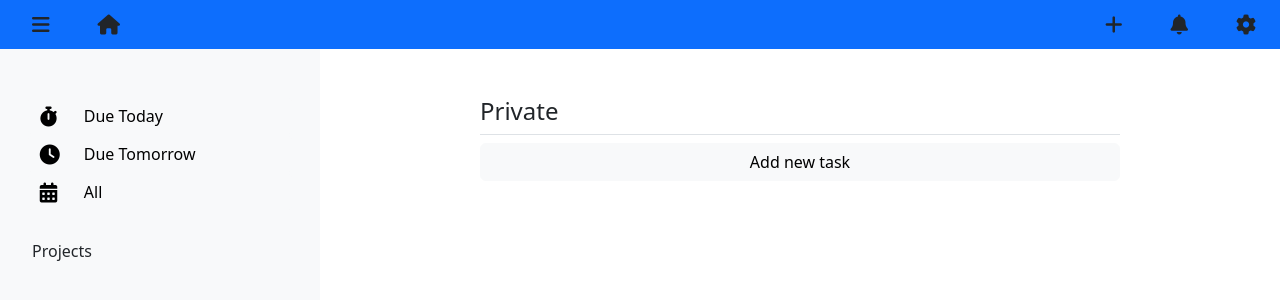
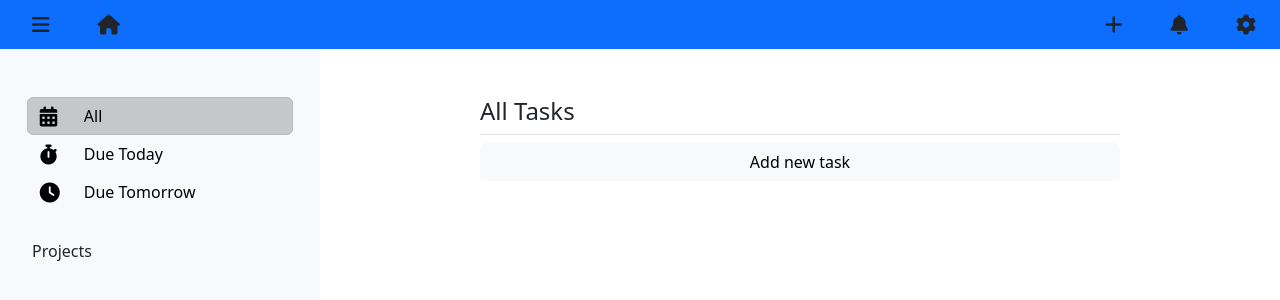
Before and after one commit to LeStuder/TodoList, a website built with webpack: page dist/index.html in a window 1280 px wide. Built offline with nearby package versions, Linux system fonts and the light colour scheme.

Commit message:
add dynamic creation of view elements
initialize all views at first page load with correct dates
and save them in sessionStorage

from sessionStorage DOM-elements are created from these views.

the active view is saved in the sessionStorage and indicated by
indicateActiveView()

With the ID of the activeView we will be able to filter task-lists
by date which is initialized at each page-load aswell.

```diff
--- a/src/js/coordinator.js
+++ b/src/js/coordinator.js
@@ -3,11 +3,15 @@ import dataStructurer from "./dataStructurer.js";
 import domCreator from "./domCreator.js";
 
 const coordinateInitialLoad = function () {
-    //TODO --> Load allProjects and allTasks from Storage
+    const viewsCollection = dataStructurer.createViewsCollection();
+    dataStorage.saveSessionStorage("allViews", viewsCollection);
+    dataStorage.saveSessionStorage("currentView", 1);
 
     domCreator.drawAllProjectsToSidebar();
     domCreator.drawVisibleTasksToTasklist();
     domCreator.drawNewTaskButtonToTasklist();
+    domCreator.drawAllViewsToSidebar();
+    domCreator.indicateCurrentView();
 };
 
 export default {
--- a/src/js/dataStorage.js
+++ b/src/js/dataStorage.js
@@ -1,6 +1,6 @@
 import dataStructurer from "./dataStructurer";
 
-const _load = function (id) {
+const _loadLocalStorage = function (id) {
     const obj = localStorage.getItem(id);
 
     if (obj === null) {
@@ -10,8 +10,17 @@ const _load = function (id) {
     }
 };
 
-const _save = function (id, dataObj) {
+const _saveLocalStorage = function (id, dataObj) {
     localStorage.setItem(id, JSON.stringify(dataObj));
+};
+
+const loadSessionStorage = function (id) {
+    const obj = sessionStorage.getItem(id);
+    return JSON.parse(obj);
+};
+
+const saveSessionStorage = function (id, dataObj) {
+    sessionStorage.setItem(id, JSON.stringify(dataObj));
 };
 
 const _assignUniqueID = function (type, obj) {
@@ -35,27 +44,27 @@ const _assignUniqueID = function (type, obj) {
 };
 
 const getAllTasks = function () {
-    return _load("tasks");
+    return _loadLocalStorage("tasks");
 };
 
 const getAllProjects = function () {
-    return _load("projects");
+    return _loadLocalStorage("projects");
 };
 
 const _getAllParameters = function () {
-    return _load("parameters");
+    return _loadLocalStorage("parameters");
 };
 
 const _setAllTasks = function (allTasks) {
-    _save("tasks", allTasks);
+    _saveLocalStorage("tasks", allTasks);
 };
 
 const _setAllProjects = function (allProjects) {
-    _save("projects", allProjects);
+    _saveLocalStorage("projects", allProjects);
 };
 
 const _setAllParameters = function (allParameters) {
-    _save("parameters", allParameters);
+    _saveLocalStorage("parameters", allParameters);
 };
 
 const removeProjectFromTasks = function (id) {
@@ -122,8 +131,10 @@ const setTaskStatus = function (id, done) {
 };
 
 export default {
-    // _load,
-    // _save,
+    // _loadLocalStorage,
+    // _saveLocalStorage,
+    loadSessionStorage,
+    saveSessionStorage,
     getAllTasks,
     getAllProjects,
     addTask,
--- a/src/js/dataStructurer.js
+++ b/src/js/dataStructurer.js
@@ -1,4 +1,5 @@
 import dataStorage from "./dataStorage";
+import utility from "./utility";
 
 const createTaskObj = function (title, description, projectID, date, done) {
     return { title: title, description: description, projectID: projectID, date: date, done: done };
@@ -8,7 +9,30 @@ const getAllVisibleTasks = function () {
     return dataStorage.getAllTasks();
 };
 
+const createViewsCollection = function () {
+    const today = new Date();
+    const tomorrow = new Date(today);
+    tomorrow.setDate(tomorrow.getDate() + 1);
+
+    const viewsCollection = {
+        1: { viewName: "All", date: "1900-01-01", iconElem: `<i class="fas fa-lg fa-calendar-alt"></i>` },
+        2: {
+            viewName: "Due Today",
+            date: utility.formatDateString(today),
+            iconElem: `<i class="fas fa-lg fa-stopwatch"></i>`,
+        },
+        3: {
+            viewName: "Due Tomorrow",
+            date: utility.formatDateString(tomorrow),
+            iconElem: `<i class="fas fa-lg fa-clock"></i>`,
+        },
+    };
+
+    return viewsCollection;
+};
+
 export default {
     createTaskObj,
     getAllVisibleTasks,
+    createViewsCollection,
 };
--- a/src/js/domCreator.js
+++ b/src/js/domCreator.js
@@ -7,6 +7,7 @@ drawNewTaskModal
 import dataStorage from "./dataStorage";
 import eventCoordinator from "./eventCoordinator";
 import dataStructurer from "./dataStructurer";
+import utility from "./utility";
 
 //Add domElement to the Tasklist
 const drawToTasklist = function (domElement) {
@@ -15,28 +16,20 @@ const drawToTasklist = function (domElement) {
 };
 
 //add domElement to the Project Panel in the Sidebar
-const drawToProjectSidebar = function (domElement) {
+const drawToProjectlist = function (domElement) {
     let projectsSidebarContainer = document.getElementById("projects-sidebar-container");
     projectsSidebarContainer.appendChild(domElement);
+};
+
+const drawToViewlist = function (domElement) {
+    let viewsSidebarContainer = document.getElementById("views-sidebar-container");
+    viewsSidebarContainer.appendChild(domElement);
 };
 
 const clearTasklist = function () {
     let tasksContainer = document.getElementById("tasks-container");
     while (tasksContainer.firstChild) {
         tasksContainer.removeChild(tasksContainer.lastChild);
-    }
-};
-
-const drawNewTaskButtonToTasklist = function () {
-    const newTaskButton = createNewTaskButtonTasklistElement();
-    drawToTasklist(newTaskButton);
-};
-
-const drawAllProjectsToSidebar = function () {
-    let allProjects = dataStorage.getAllProjects();
-    for (let i in allProjects) {
-        let project = createProject(i, allProjects[i]);
-        drawToProjectSidebar(project);
     }
 };
 
@@ -50,8 +43,82 @@ const drawVisibleTasksToTasklist = function () {
     }
 };
 
+const drawNewTaskButtonToTasklist = function () {
+    const newTaskButton = createNewTaskButtonTasklistElement();
+    drawToTasklist(newTaskButton);
+};
+
+const drawAllProjectsToSidebar = function () {
+    let allProjects = dataStorage.getAllProjects();
+    for (let i in allProjects) {
+        let project = createProjectElement(i, allProjects[i]);
+        drawToProjectlist(project);
+    }
+};
+
+const drawAllViewsToSidebar = function () {
+    const allViews = dataStructurer.createViewsCollection();
+
+    //TODO --> Save Views to sessionStorage, probably better do that in the coordinateInitialLoad()
+
+    for (let i in allViews) {
+        const viewELement = createViewElement(i, allViews[i].viewName, allViews[i].iconElem);
+        drawToViewlist(viewELement);
+    }
+};
+
+const createViewElement = function (viewID, viewName, iconElem) {
+    const viewNameKebabCase = utility.makeKebabCase(viewName);
+
+    const button = document.createElement("button");
+    button.type = "button";
+    button.id = `view-button-${viewNameKebabCase}`;
+    button.value = viewID;
+    button.classList.add("btn", "btn-light", "sidebar-btn");
+
+    const row = document.createElement("div");
+    row.classList.add("row");
+
+    const iconContainer = document.createElement("div");
+    iconContainer.classList.add("col-2");
+
+    const textContainer = document.createElement("div");
+    textContainer.classList.add("col-10");
+    textContainer.textContent = viewName;
+
+    iconContainer.innerHTML = iconElem;
+    row.appendChild(iconContainer);
+    row.appendChild(textContainer);
+    button.appendChild(row);
+
+    return button;
+};
+
+const indicateCurrentView = function () {
+    const currentViewID = dataStorage.loadSessionStorage("currentView");
+
+    if (currentViewID === null) {
+        currentViewID = 1;
+    }
+
+    const allViews = dataStorage.loadSessionStorage("allViews");
+    const currentViewName = allViews[currentViewID].viewName;
+
+    const viewButtons = document.getElementById("views-sidebar-container").children;
+    for (let i = 0; i < viewButtons.length; i++) {
+        if (viewButtons[i].value == currentViewID) {
+            viewButtons[i].classList.add("active");
+        } else {
+            viewButtons[i].classList.remove("active");
+        }
+    }
+
+    const currentViewTextElement = document.getElementById("current-view-text");
+    currentViewTextElement.textContent = `${currentViewName} Tasks`;
+};
+
 //returns a domElement based on the project-name string given as parameter
-const createProject = function (id, projectName) {
+const createProjectElement = function (id, projectName) {
     let button = document.createElement("button");
     button.type = "button";
     button.value = id;
@@ -254,12 +321,15 @@ const createTaskInputElement = function (
 
 export default {
     drawToTasklist,
-    drawToProjectSidebar,
+    drawToProjectlist,
     drawNewTaskButtonToTasklist,
     drawAllProjectsToSidebar,
     drawVisibleTasksToTasklist,
+    drawAllViewsToSidebar,
+    createViewElement,
     clearTasklist,
-    createProject,
+    indicateCurrentView,
+    createProjectElement,
     createTaskElement,
     createNewTaskButtonTasklistElement,
     createDividerElement,
--- a/src/js/index.js
+++ b/src/js/index.js
@@ -47,14 +47,14 @@ const testDataSetup = function () {
         title: "task one",
         description: "description of task one",
         project: 2,
-        date: "2000-01-01",
+        date: "2000-01-02",
         done: false,
     });
     dataStorage.addTask({
         title: "task two",
         description: "description of task two",
         project: 3,
-        date: "2000-03-03",
+        date: "2003-04-05",
         done: false,
     });
 };
--- a/src/js/utility.js
+++ b/src/js/utility.js
@@ -10,6 +10,11 @@ const makeKebabCase = function (input) {
         .toLowerCase();
 };
 
+const formatDateString = function (date) {
+    return `${date.getFullYear()}-${date.getMonth() + 1}-${date.getDate()}`;
+};
+
 export default {
     makeKebabCase,
+    formatDateString,
 };
```
Also changed, not shown: dist/index.html, dist/js/main.js.
